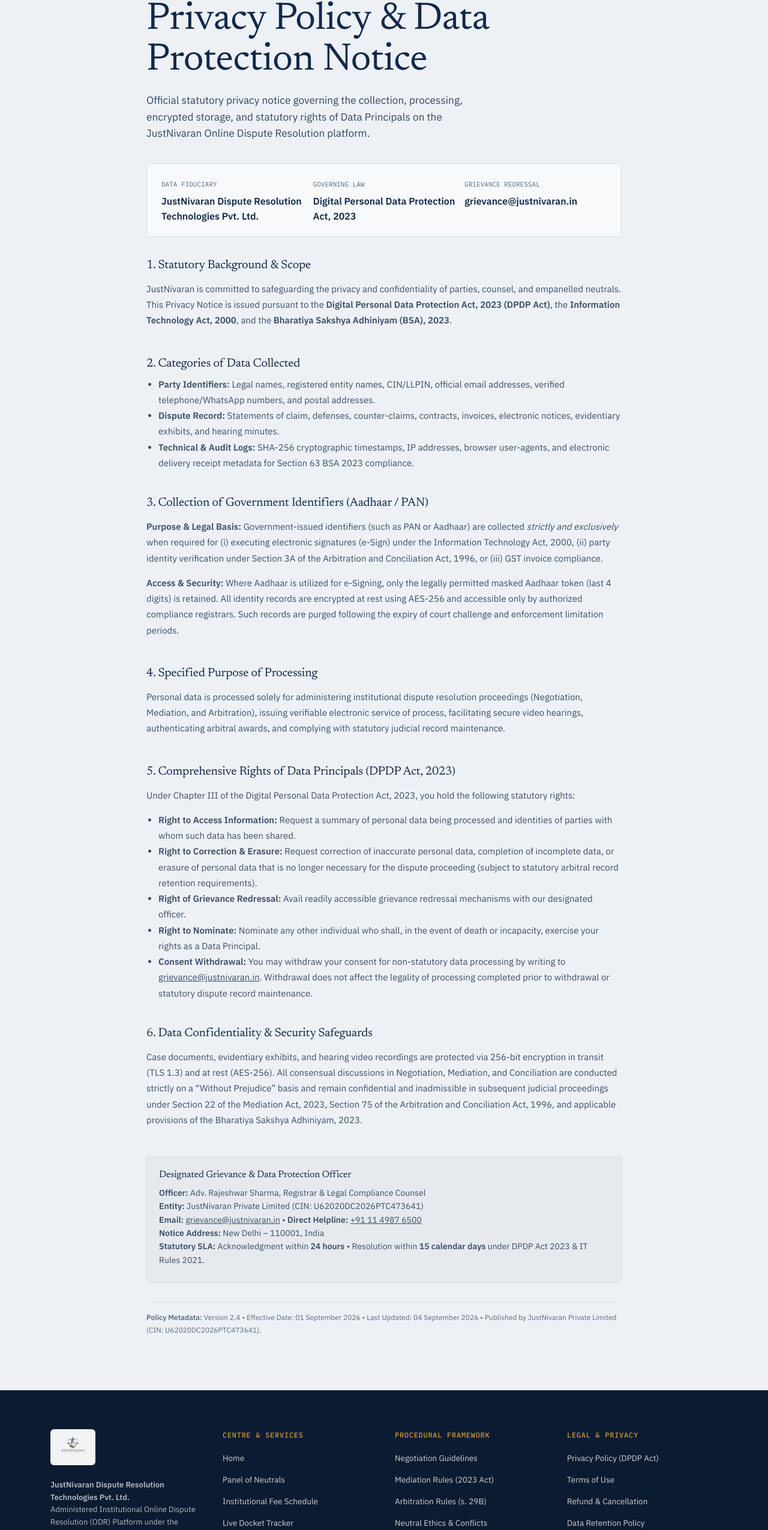
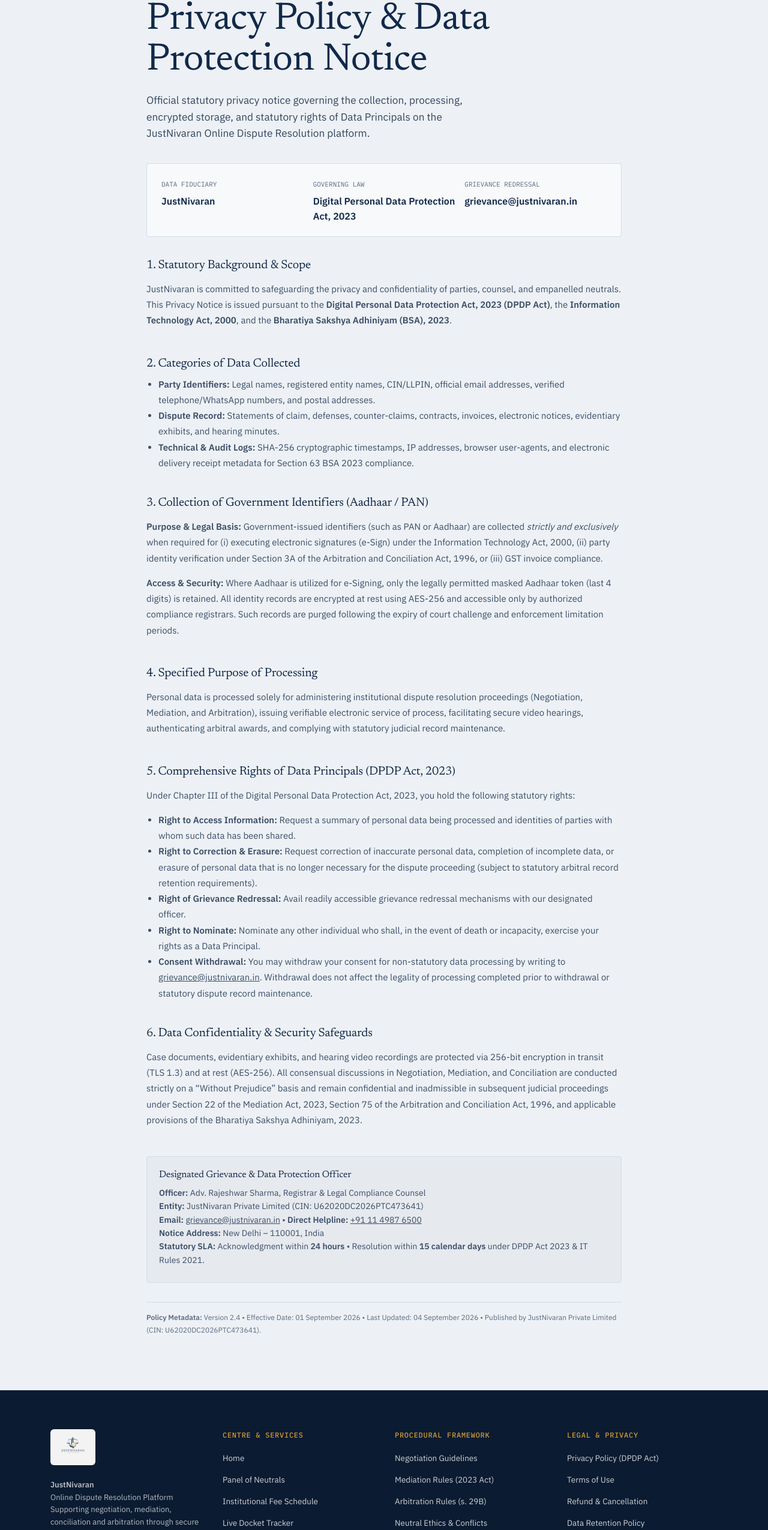
Before and after one commit to AyushShukla009/justnivaran-react, a React (Vite) app: page /privacy-policy in a window 1280 px wide. Shown: the part 212-2762 px from the top of the page at 60% size. Built offline with nearby package versions, Linux system fonts and the light colour scheme; no server answers.

Commit message:
fix(footer): replace entity details with brand-only temporary footer

```diff
--- a/src/App.jsx
+++ b/src/App.jsx
@@ -63,7 +63,7 @@
   },
   "/contact": {
     title: "Contact Institutional Registry — JustNivaran ODR",
-    description: "Official contact channels, registered notices desk, and registry support for JustNivaran Dispute Resolution Technologies Pvt. Ltd., New Delhi.",
+    description: "Official contact channels, registered notices desk, and registry support for JustNivaran Online Dispute Resolution Platform, New Delhi.",
     keywords: "Contact JustNivaran, ODR registry, legal notices, New Delhi arbitration"
   },
   "/admin": {
--- a/src/components/Footer.jsx
+++ b/src/components/Footer.jsx
@@ -7,7 +7,7 @@
       <div className="wrap">
         <div className="f-grid" style={{ display: "grid", gridTemplateColumns: "repeat(auto-fit, minmax(200px, 1fr))", gap: "36px", marginBottom: "48px" }}>
 
-          {/* Brand & Registry Overview */}
+          {/* Brand Overview */}
           <div className="f-brand" style={{ maxWidth: "340px" }}>
             <Link to="/" style={{ display: "inline-block", marginBottom: "16px" }}>
               <img
@@ -24,11 +24,11 @@
               />
             </Link>
             <p style={{ color: "rgba(255,255,255,0.7)", fontSize: "13px", lineHeight: "1.6", margin: "0 0 12px" }}>
-              <strong>JustNivaran Dispute Resolution Technologies Pvt. Ltd.</strong><br />
-              Administered Institutional Online Dispute Resolution (ODR) Platform under the Arbitration &amp; Conciliation Act 1996 and Mediation Act 2023.
+              <strong>JustNivaran</strong><br />
+              Online Dispute Resolution Platform<br />
+              Supporting negotiation, mediation, conciliation and arbitration through secure digital processes.
             </p>
             <div style={{ fontSize: "11.5px", color: "var(--gold)", fontFamily: "var(--mono)", lineHeight: "1.6" }}>
-              🏛️ <strong>Registered Office:</strong> Level 4, Barakhamba Road, Connaught Place, New Delhi – 110001, India<br />
               📞 <strong>Helpline:</strong> <a href="tel:+911149876500" style={{ color: "var(--gold)", textDecoration: "none" }}>+91 11 4987 6500</a><br />
               ✉️ <strong>Registry:</strong> <a href="mailto:registry@justnivaran.in" style={{ color: "var(--gold)", textDecoration: "none" }}>registry@justnivaran.in</a> &bull; <strong>Grievance:</strong> <a href="mailto:grievance@justnivaran.in" style={{ color: "var(--gold)", textDecoration: "none" }}>grievance@justnivaran.in</a>
             </div>
@@ -63,7 +63,7 @@
             </ul>
           </div>
 
-          {/* Legal & Compliance */}
+          {/* Legal & Privacy */}
           <div>
             <h4 style={{ color: "var(--gold)", fontSize: "12px", fontFamily: "var(--mono)", textTransform: "uppercase", letterSpacing: "0.06em", marginBottom: "16px" }}>
               Legal &amp; Privacy
@@ -93,8 +93,8 @@
             color: "rgba(255,255,255,0.5)"
           }}
         >
-          <span>&copy; {new Date().getFullYear()} JustNivaran Online Dispute Resolution Centre. All rights reserved.</span>
-          <span>Administered under the Arbitration &amp; Conciliation Act, 1996 and Mediation Act, 2023.</span>
+          <span>&copy; 2026 JustNivaran. All rights reserved.</span>
+          <span>Online Dispute Resolution Platform</span>
         </div>
       </div>
     </footer>
--- a/src/pages/PrivacyPolicy.jsx
+++ b/src/pages/PrivacyPolicy.jsx
@@ -22,7 +22,7 @@
       }}>
         <div>
           <span style={{ fontSize: "11px", fontFamily: "var(--mono)", color: "var(--slate)", textTransform: "uppercase" }}>Data Fiduciary</span>
-          <div style={{ fontWeight: 600, color: "var(--ink)", marginTop: "4px" }}>JustNivaran Dispute Resolution Technologies Pvt. Ltd.</div>
+          <div style={{ fontWeight: 600, color: "var(--ink)", marginTop: "4px" }}>JustNivaran</div>
         </div>
         <div>
           <span style={{ fontSize: "11px", fontFamily: "var(--mono)", color: "var(--slate)", textTransform: "uppercase" }}>Governing Law</span>
```
